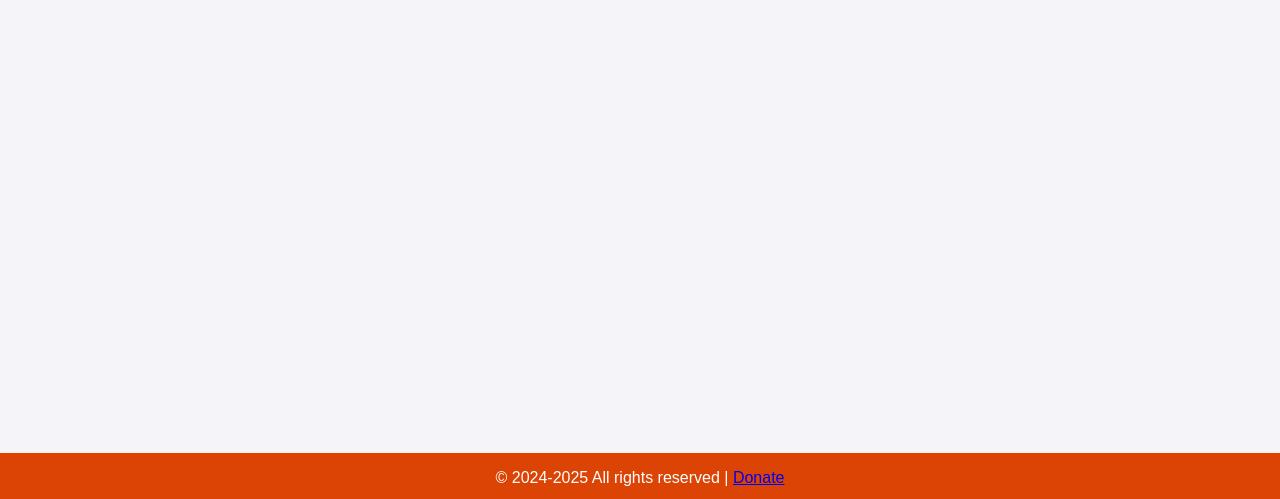
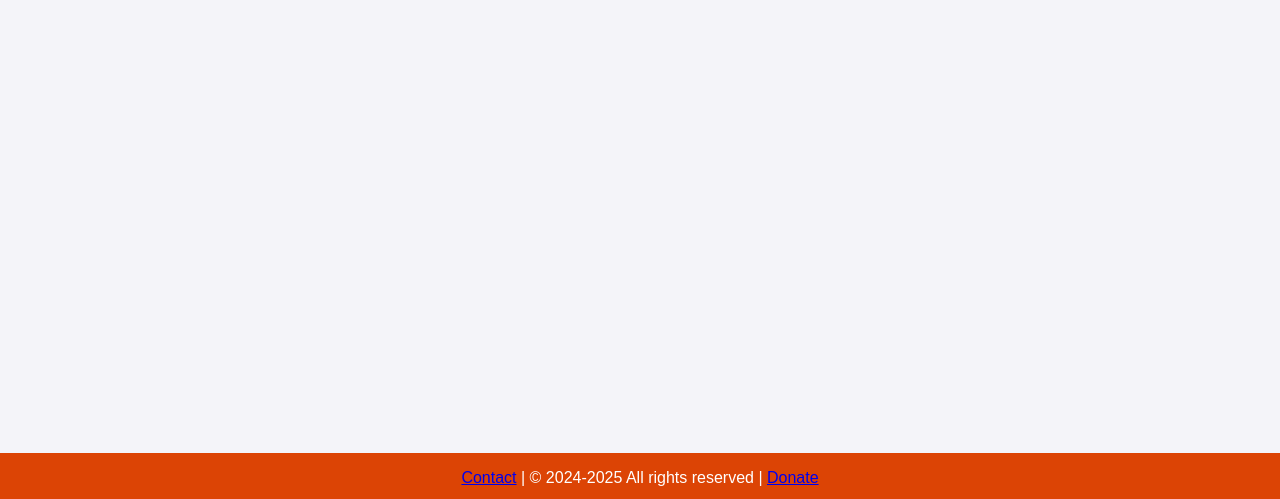
Before and after one commit to wLunnen/Corvallis, a plain HTML site: page locations.html in a window 1280 px wide. Shown: the part 301-800 px from the top of the page. Drawn offline with nearby package versions, Linux system fonts and the light colour scheme.

Commit message:
Update locations.html

```diff
--- a/locations.html
+++ b/locations.html
@@ -26,7 +26,7 @@
   <div id="map"></div>
 
   <footer>
-    <p> &copy; 2024-<script type="text/javascript">var year = new Date();document.write(year.getFullYear());</script> All rights reserved | <a href="https://www.corvallisoregon.gov/c3/page/donate-center">Donate</a> </p>
+    <p><a href="https://wlunnen.github.io/WDI/pages/contact.html">Contact</a> | &copy; 2024-<script type="text/javascript">var year = new Date();document.write(year.getFullYear());</script> All rights reserved | <a href="https://linktr.ee/quarter.puerto">Donate</a> </p>
   </footer>
 
   <script src="https://unpkg.com/leaflet/dist/leaflet.js"></script>
```
